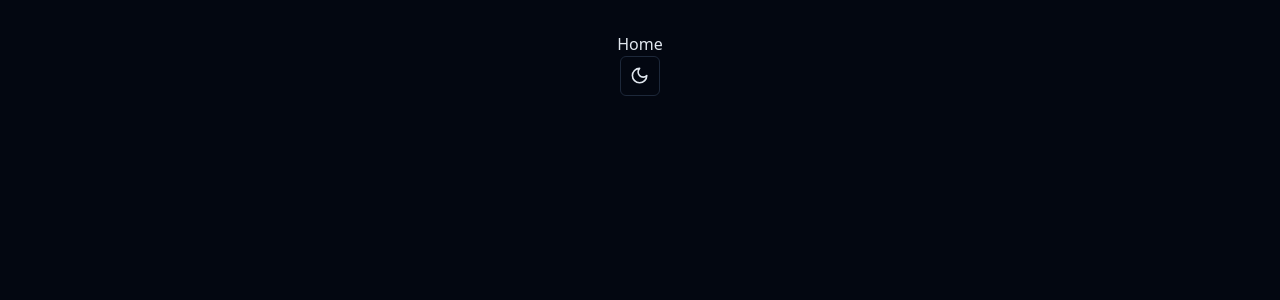
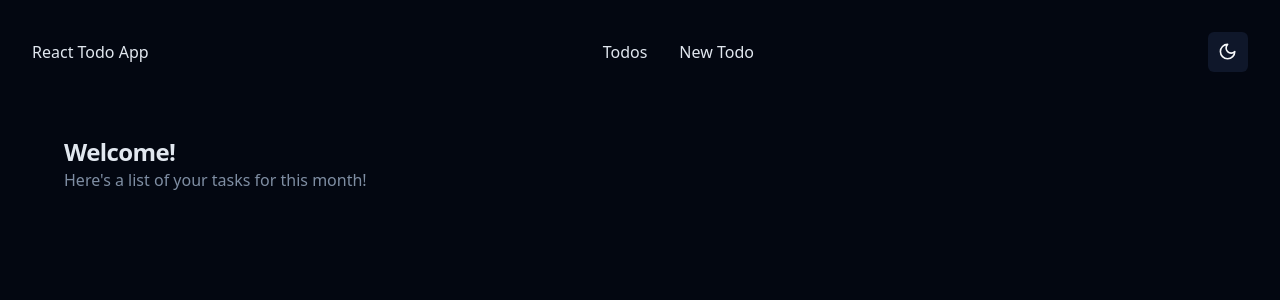
Before and after one commit to mickaelrebeau/React-TODO, a React (Vite) app in the folder Front/: page / in a window 1280 px wide. Shown: the top 300 px of the page. Built offline with nearby package versions, Linux system fonts and the light colour scheme.

Commit message:
Navbar Home Front

```diff
--- a/Front/src/App.tsx
+++ b/Front/src/App.tsx
@@ -1,11 +1,13 @@
 import { ThemeProvider } from "./components/theme-provider"
 import './App.css'
 import Home from "./pages/Home/HomePage"
+import { Navbar } from "./components/navbar"
 
 function App() {
   return (
     <>
       <ThemeProvider defaultTheme="dark" storageKey="vite-ui-theme">
+        <Navbar />
         <Home />
       </ThemeProvider>
     </>
--- a/Front/src/components/mode-toggle.tsx
+++ b/Front/src/components/mode-toggle.tsx
@@ -15,7 +15,7 @@ export function ModeToggle() {
   return (
     <DropdownMenu>
       <DropdownMenuTrigger asChild>
-        <Button variant="outline" size="icon">
+        <Button variant="secondary" size="icon">
           <Sun className="h-[1.2rem] w-[1.2rem] rotate-0 scale-100 transition-all dark:-rotate-90 dark:scale-0" />
           <Moon className="absolute h-[1.2rem] w-[1.2rem] rotate-90 scale-0 transition-all dark:rotate-0 dark:scale-100" />
           <span className="sr-only">Toggle theme</span>
--- /dev/null
+++ b/Front/src/components/navbar.tsx
@@ -0,0 +1,34 @@
+import { ModeToggle } from "./mode-toggle";
+
+import {
+    DropdownMenu,
+    DropdownMenuContent,
+    DropdownMenuItem,
+    DropdownMenuSeparator,
+    DropdownMenuTrigger,
+  } from "@/components/ui/dropdown-menu"
+
+export function Navbar() {
+    return (
+        <>
+            <nav className="w-full flex justify-between items-center">
+                <DropdownMenu>
+                    <DropdownMenuTrigger>React Todo App</DropdownMenuTrigger>
+                    <DropdownMenuContent>
+                        <DropdownMenuItem>Github Repository</DropdownMenuItem>
+                        <DropdownMenuSeparator />
+                        <DropdownMenuItem>Github</DropdownMenuItem>
+                        <DropdownMenuItem>Linkedin</DropdownMenuItem>
+                        <DropdownMenuItem>Instagram</DropdownMenuItem>
+                        <DropdownMenuItem>Twitch</DropdownMenuItem>
+                    </DropdownMenuContent>
+                </DropdownMenu>
+                <div className="flex gap-8 items-center">
+                    <p>Todos</p>
+                    <p>New Todo</p>
+                </div>
+                <ModeToggle />
+            </nav>
+        </>
+    )
+}
--- a/Front/src/pages/Home/HomePage.tsx
+++ b/Front/src/pages/Home/HomePage.tsx
@@ -1,11 +1,16 @@
-import { ModeToggle } from "../../components/mode-toggle";
-
-
 export default function Home() {
     return (
         <>
-            <h2>Home</h2>
-            <ModeToggle />
+            <div className="hidden h-full flex-1 flex-col space-y-8 mt-8 p-8 md:flex">
+                <div className="flex items-center justify-between space-y-2">
+                    <div className="text-left">
+                        <h2 className="text-2xl font-bold tracking-tight">Welcome!</h2>
+                        <p className="text-muted-foreground">
+                        Here&apos;s a list of your tasks for this month!
+                        </p>
+                    </div>
+                </div>
+            </div>
         </>
     )
 }
```
